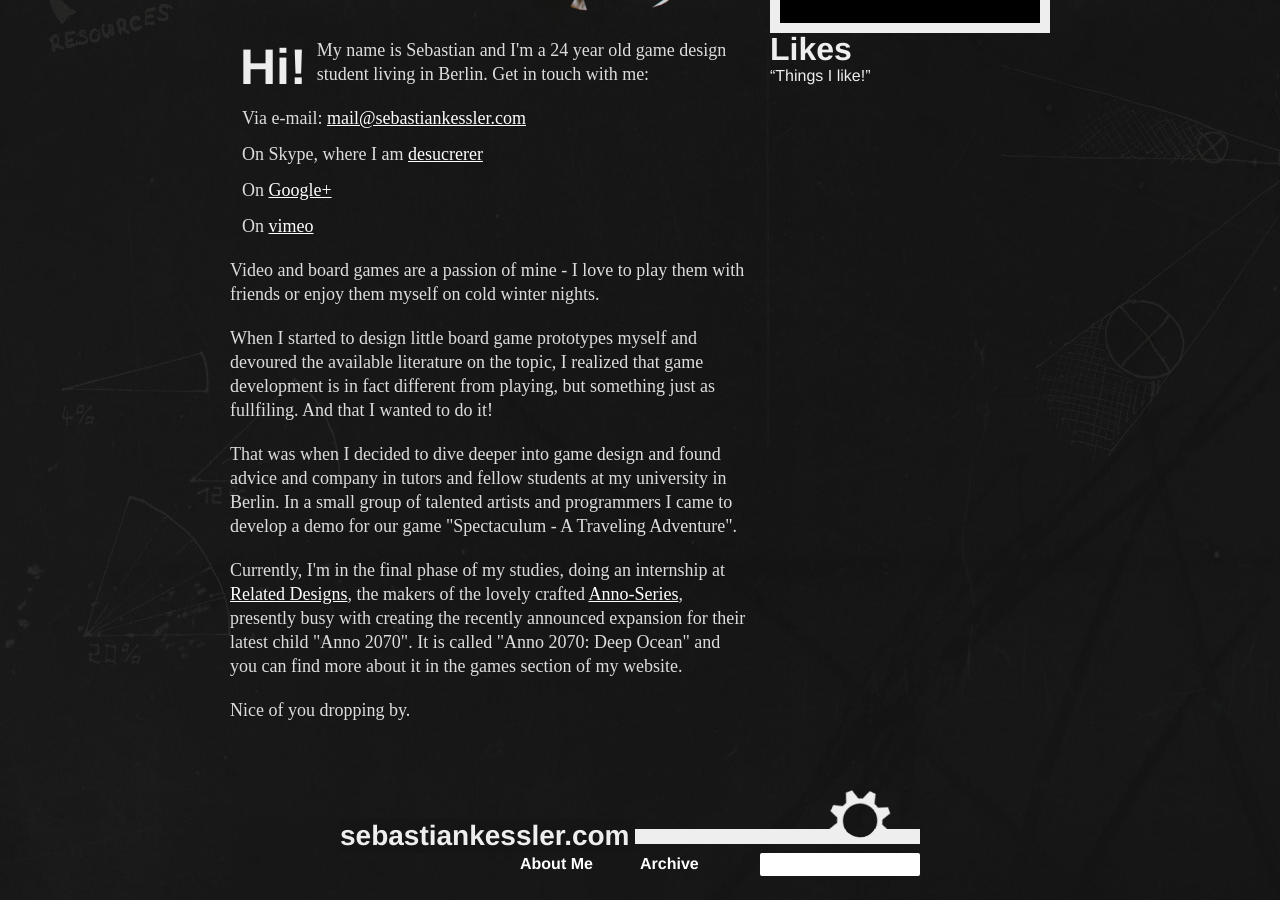
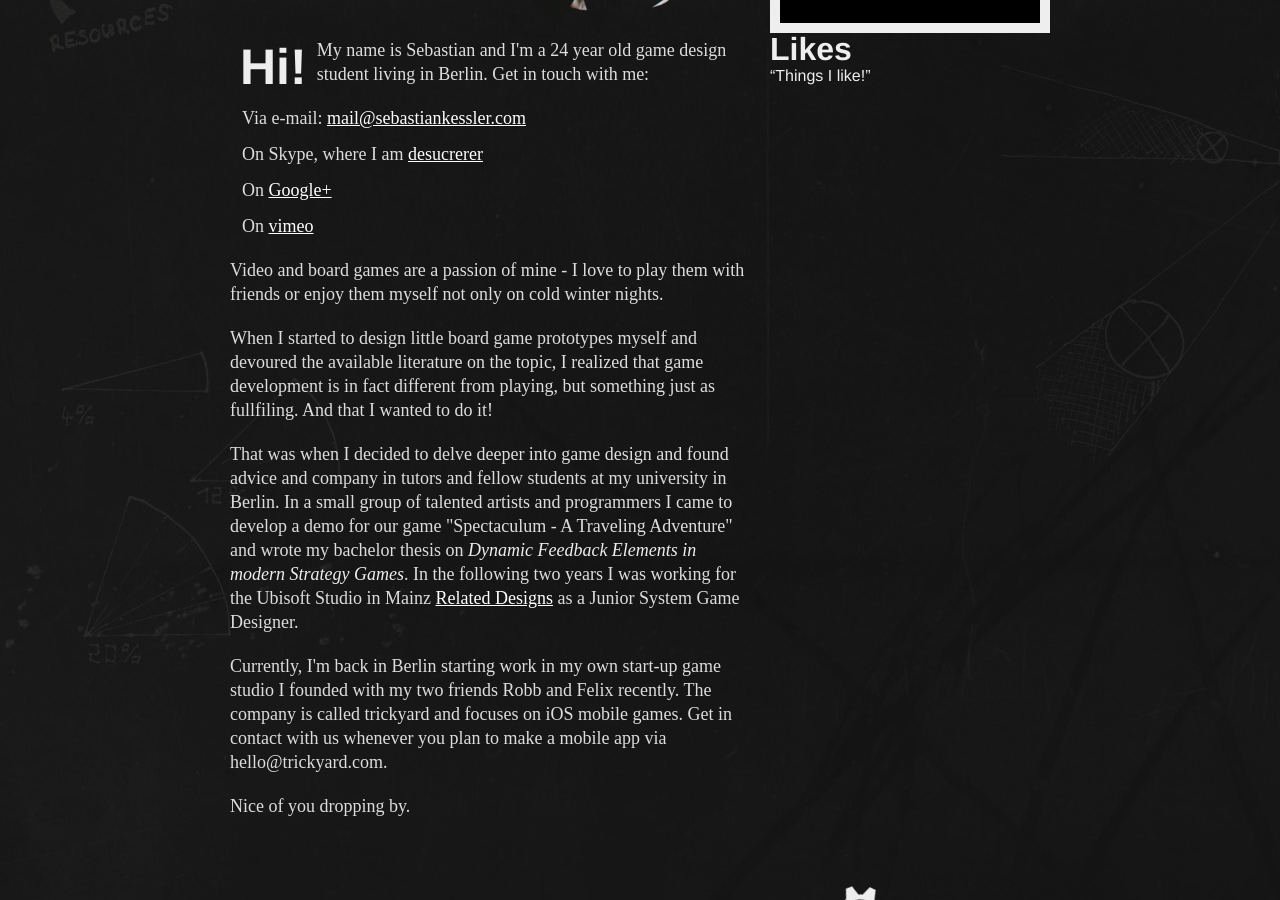
Before and after one commit to zapp/zapp.github.com, a Jekyll site: the page built from about-me/index.html, in a window 1280 px wide and 900 px high, scrolled down 591 px. Built offline with Jekyll 4.4.1, drawn with Linux system fonts in a browser that asks for light colours; nearby versions of some CDN libraries.

Commit message:
about me main text changed

```diff
--- a/about-me/index.html
+++ b/about-me/index.html
@@ -29,7 +29,7 @@ layout: default
   </ul>
 
   <p>Video and board games are a passion of mine - I love to play them
-  with friends or enjoy them myself on cold winter nights.</p>
+  with friends or enjoy them myself not only on cold winter nights.</p>
 
   <img src="/img/about-me/hi-small.png" class="mobile only float right" />
 
@@ -38,15 +38,18 @@ layout: default
   is in fact different from playing, but something
   just as fullfiling. And that I wanted to do it!</p>
 
-  <p>That was when I decided to dive deeper into game design and found advice
+  <p>That was when I decided to delve deeper into game design and found advice
   and company in tutors and fellow students at my university in Berlin. In a small
   group of talented artists and programmers I came to develop a demo for our game
-  "Spectaculum - A Traveling Adventure".</p>
+  "Spectaculum - A Traveling Adventure" and wrote my bachelor thesis on <i>Dynamic Feedback Elements in modern Strategy Games</i>.
+  In the following two years I was working for the Ubisoft Studio in Mainz <a href="http://related-designs.com">Related Designs</a>
+  as a Junior System Game Designer.
+  </p>
 
-  <p>Currently, I'm in the final phase of my studies, doing an internship at <a href="http://related-designs.com">Related Designs</a>,
-  the makers of the lovely crafted <a href="http://anno.de.ubi.com">Anno-Series</a>, presently busy
-  with creating the recently announced expansion for their latest child "Anno 2070". It is called "Anno 2070: Deep Ocean" and
-  you can find more about it in the games section of my website.</p>
+  <p>Currently, I'm back in Berlin starting work in my own start-up game studio I founded with my two friends Robb and Felix recently.
+  The company is called <b>trickyard</b> and focuses on iOS mobile games. Get in contact with us whenever you plan to make a mobile
+  app via hello@trickyard.com.
+  </p>
 
   <p>Nice of you dropping by.</p>
 </div>
```
